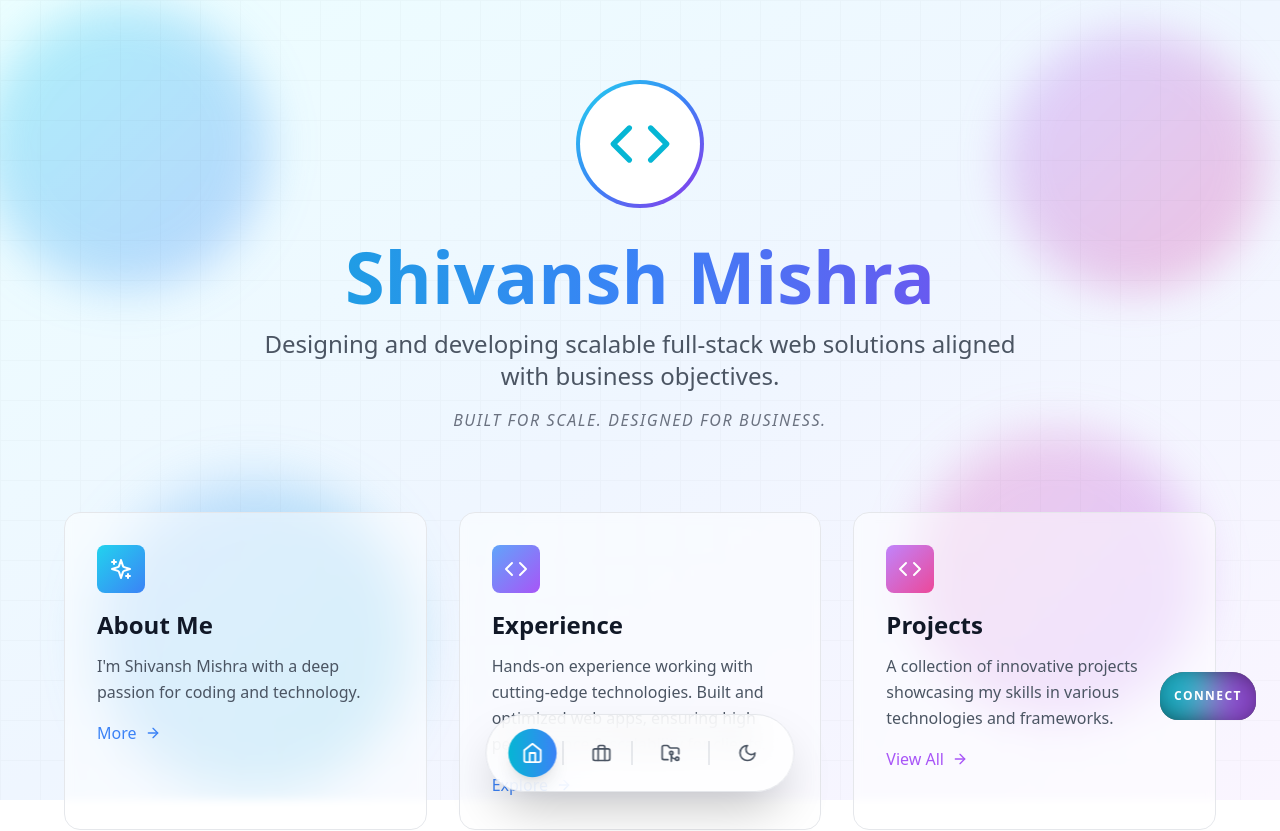
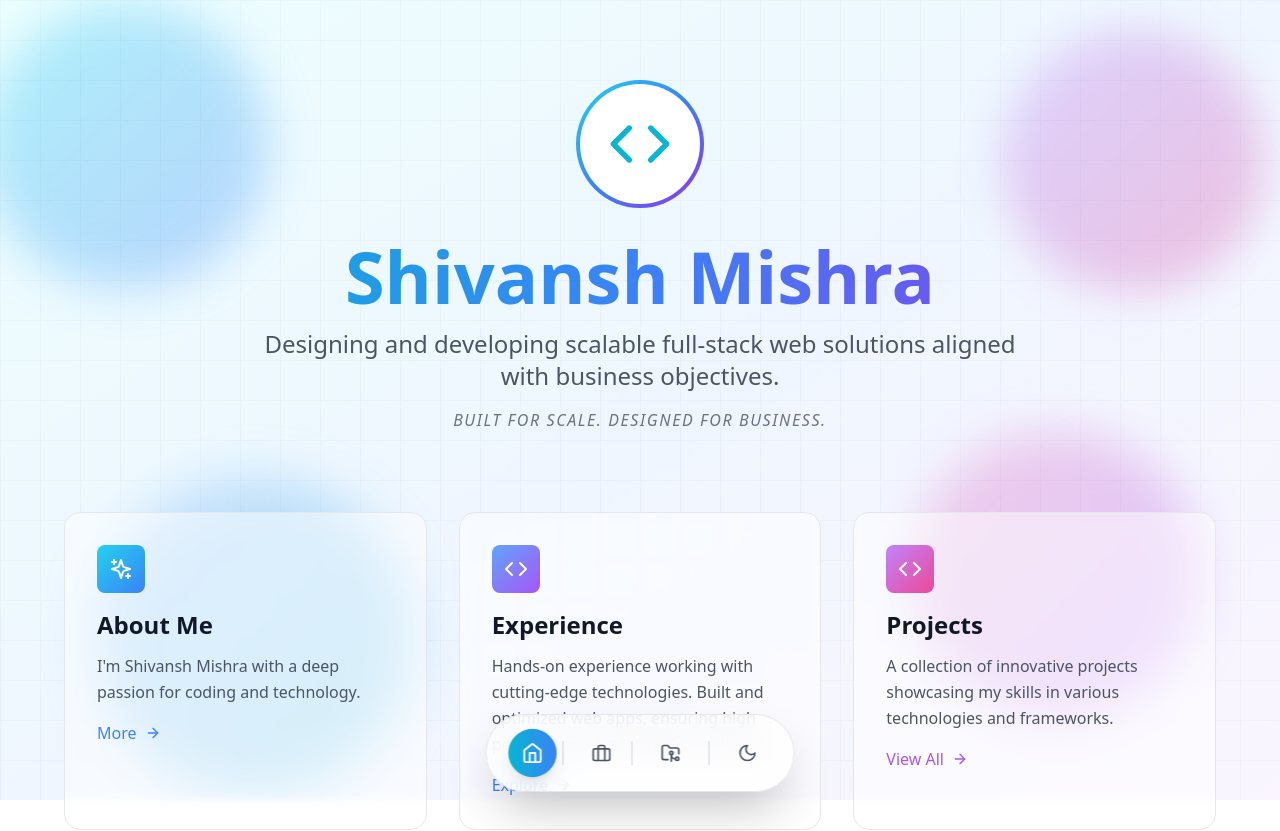
Before and after one commit to beingshivansh0777/Portfolio, a React (Vite) app: page / in a window 1280 px wide. Shown: the top 831 px of the page. Built offline with nearby package versions, Linux system fonts and the light colour scheme.

Commit message:
Remove Connect Button from Home component
Removed the Connect Button section from the Home component.

```diff
--- a/src/components/Home.tsx
+++ b/src/components/Home.tsx
@@ -11,7 +11,7 @@ export const Home = ({
   return (
     <section className="min-h-screen flex items-center justify-center px-6 py-20">
       <div className="max-w-6xl w-full">
-  {/* Hero Section */}
+        {/* Hero Section */}
         <div className="text-center mb-20 animate-fade-in">
           <div className="inline-block mb-8 relative">
             <div className="w-32 h-32 rounded-full bg-gradient-to-br from-cyan-400 via-blue-500 to-purple-600 p-1 animate-spin-slow">
@@ -101,65 +101,6 @@ export const Home = ({
           </div>
         </div>
 
-        {/* Connect Button */}
-   <button
-          onClick={() => navigate("/connect")}
-          className="
-    group
-    fixed z-40
-    bottom-24 right-8
-    sm:bottom-20 sm:right-6
-    max-sm:bottom-[87px] max-sm:right-1
-  "
-        >
-          <div
-            className="
-      absolute -top-14 right-0
-      opacity-0 scale-95
-      transition-all duration-300 ease-out
-      pointer-events-none
-      group-hover:opacity-100 group-hover:scale-100
-    "
-          >
-            <div
-              className="
-        relative bg-white text-black
-        px-3 py-2
-        rounded-xl shadow-lg
-        text-[11px] font-medium
-        whitespace-nowrap
-      "
-            >
-              Got an idea? Let’s talk 👋
-              <span
-                className="
-          absolute -bottom-2 right-4
-          w-3 h-3 bg-white
-          rotate-45
-        "
-              />
-            </div>
-          </div>
-          <div
-            className="
-      relative overflow-hidden bg-black
-      rounded-[24px_24px_18px_18px]
-      w-24 h-12
-      max-sm:w-18 max-sm:h-9
-    "
-          >
-            {/* Siri liquid */}
-            <div className="absolute inset-0">
-              <div className="absolute -top-5 -left-5 w-20 h-20 bg-cyan-400 rounded-full blur-lg opacity-80 mix-blend-screen" />
-              <div className="absolute -bottom-5 -right-5 w-20 h-20 bg-purple-500 rounded-full blur-lg opacity-80 mix-blend-screen" />
-            </div>
-            <div className="relative z-10 w-full h-full flex items-center justify-center">
-              <span className="text-white text-[12px] max-sm:text-[10px] font-semibold tracking-[0.12em] uppercase">
-                Connect
-              </span>
-            </div>
-          </div>
-        </button>
       </div>
     </section>
   );
```
